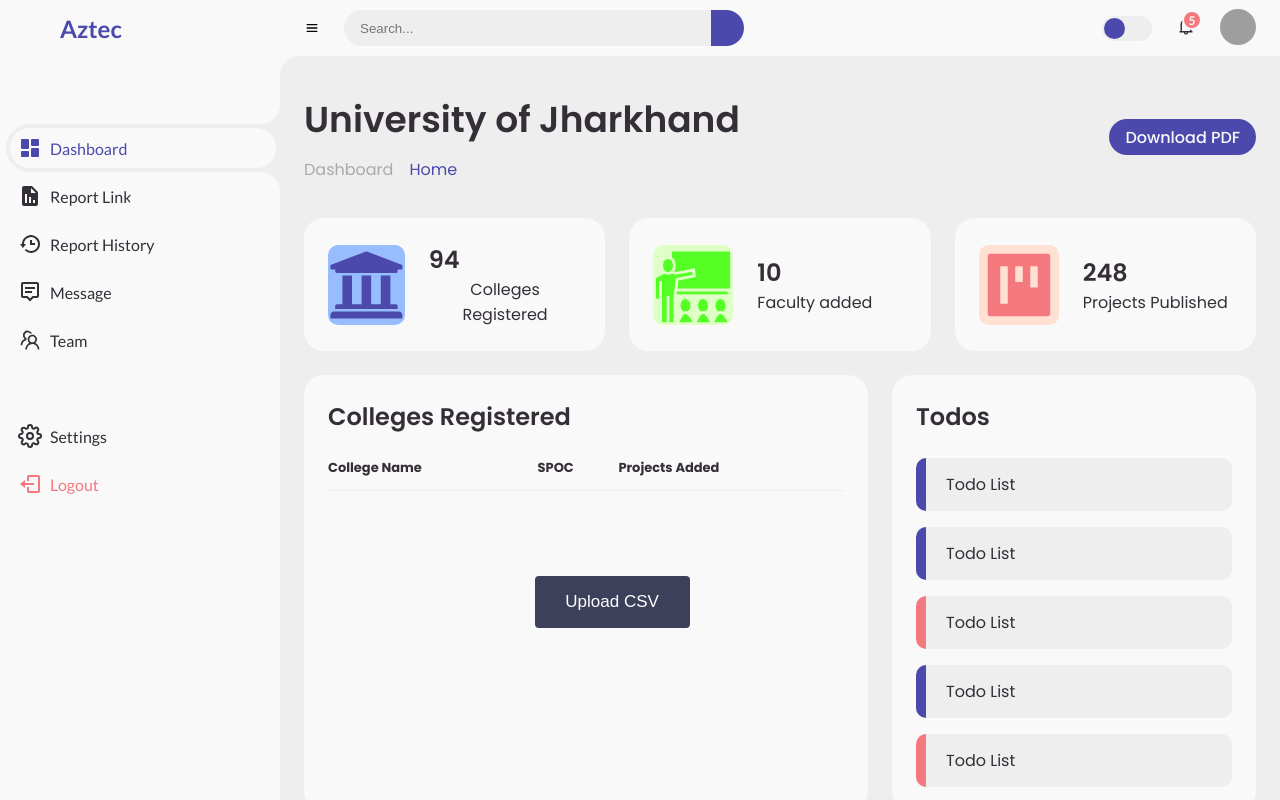
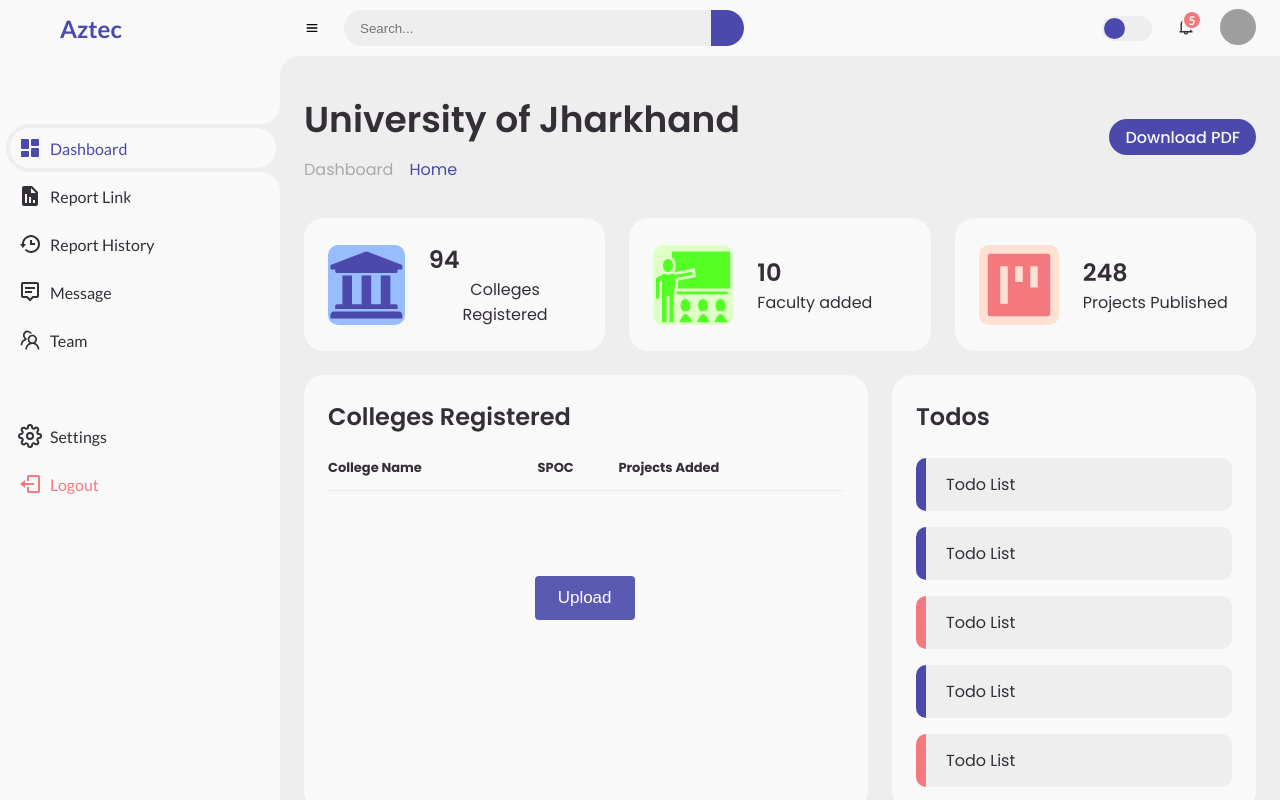
Before and after one commit to Hamzawp/Iira, a React (Vite) app in the folder client/: page / in a window 1280 px wide. Built offline with nearby package versions, Linux system fonts and the light colour scheme; grey boxes are pictures that could not be loaded.

Commit message:
upload csv done

```diff
--- a/client/package.json
+++ b/client/package.json
@@ -12,6 +12,7 @@
   "dependencies": {
     "boxicons": "^2.1.4",
     "react": "^18.2.0",
+    "react-csv-importer": "^0.8.1",
     "react-dom": "^18.2.0",
     "react-dropdown": "^1.11.0",
     "react-icons": "^4.10.1",
--- a/client/src/components/CsvButton/CsvButton.css
+++ b/client/src/components/CsvButton/CsvButton.css
@@ -1,13 +1,14 @@
-.csvbtn {
+.csvBtn {
     display: inline-block;
     border-radius: 4px;
-    background-color: #3d405b;
+    background-color: #4B49AC;
     border: none;
     color: #FFFFFF;
+    opacity: 0.9;
     text-align: center;
     font-size: 17px;
-    padding: 16px;
-    width: 155px;
+    padding: 12px;
+    width: 100px;
     transition: all 0.5s;
     cursor: pointer;
     margin: 5px;
@@ -16,15 +17,19 @@
     top: 45%;
    }
 
-   .csvbtn span {
+   .csvBtn:hover{
+    opacity: 1;
+   }
+
+   .csvBtn span {
     cursor: pointer;
     display: inline-block;
     position: relative;
     transition: 0.5s;
    }
 
-   .csvbtn span:after {
-    content: '»';
+   .csvBtn span:after {
+    content: '⇪';
     position: absolute;
     opacity: 0;
     top: 0;
@@ -32,11 +37,11 @@
     transition: 0.5s;
    }
 
-   .csvbtn:hover span {
+   .csvBtn:hover span {
     padding-right: 15px;
    }
 
-   .csvbtn:hover span:after {
+   .csvBtn:hover span:after {
     opacity: 1;
     right: 0;
    }
--- a/client/src/components/CsvButton/CsvButton.jsx
+++ b/client/src/components/CsvButton/CsvButton.jsx
@@ -1,12 +1,68 @@
-import React from "react";
+import React, { useState } from "react";
 import "./CsvButton.css";
+import { Importer, ImporterField } from "react-csv-importer";
 
-export default function CsvButton() {
+export default function CsvButton(props) {
+  const [isFileselected, setFileselected] = useState(false);
+  const data = [];
+  let {onDataReceived} = props;
+
+  const handleFileUpload = (event) => {
+    setFileselected(!isFileselected);
+    const file = event.target.files[0];
+    if (file) {
+      parseCSV(file);
+    }
+  };
+
+  const parseCSV = (file) => {
+    const reader = new FileReader();
+    reader.onload = (event) => {
+      const text = event.target.result;
+      const rows = text.split("\n").map((row) => row.split(","));
+      // console.log('Parsed Rows:', rows);
+      const headers = rows[0].map((header) => header.trim());
+
+      for (let i = 1; i < rows.length; i++) {
+        const row = rows[i];
+        if (row.length === headers.length) {
+          const obj = {};
+          for (let j = 0; j < headers.length; j++) {
+            obj[headers[j]] = row[j].trim();
+          }
+          data.push(obj);
+          // console.log(data);
+        }
+      }
+      // setCSVData(data);
+      // console.log(csvData)
+    };
+    reader.readAsText(file);
+    // console.log(data);
+    onDataReceived(data);
+  };
+
   return (
     <div>
-      <button className="csvbtn">
-        <span>Upload CSV</span>
-      </button>
+      {/* {isFileselected ? (
+        <p>hi</p>
+      ) : ( */}
+        <>
+          <input
+            type={"file"}
+            id={"file-input"}
+            accept={".csv"}
+            onChange={handleFileUpload}
+            style={{ display: "none" }}
+          />
+          <button
+            className="csvBtn"
+            onClick={() => document.getElementById("file-input").click()}
+          >
+            <span>Upload</span>
+          </button>
+        </>
+      {/* )} */}
     </div>
   );
 }
--- a/client/src/screens/UniversityDashboard/UniversityDashboard.jsx
+++ b/client/src/screens/UniversityDashboard/UniversityDashboard.jsx
@@ -1,11 +1,11 @@
-import React, { useState } from "react";
+import React, { useEffect, useState } from "react";
 import "./UniversityDashboard.css";
 import Sidebar from "../../components/Sidebar/Sidebar";
 import Navbar from "../../components/Navbar/Navbar";
 import { FaUniversity } from "react-icons/fa";
 import { GiTeacher } from "react-icons/gi";
 import { AiFillProject } from "react-icons/ai";
-import CsvBtn from "../../components/CsvButton/CsvButton"
+import CsvBtn from "../../components/CsvButton/CsvButton";
 
 // You can now use these icons in your JSX components.
 
@@ -27,11 +27,25 @@ export default function UniversityDashboard() {
     //   projectsAdded: 78,
     // },
   ]);
+  let [isFileSelected, setisFileSelected] = useState(true);
 
   function handleToggle() {
     console.log("yoo");
     setSdbropen(!isSdbropen);
   }
+
+  function getCsvData(data) {
+    setisFileSelected(!isFileSelected);
+    // console.log(data);
+    // console.log("in getcsvdata funcn");
+    // console.log("this is college list");
+    // console.log(collegeList);
+    setCollegeList(data);
+  }
+  useEffect(() => {
+    // This will log the updated collegeList when it changes
+    console.log(collegeList);
+  }, [collegeList]);
 
   return (
     <div>
@@ -104,21 +118,21 @@ export default function UniversityDashboard() {
                   </tr>
                 </thead>
                 <tbody>
-                  {collegeList.length == 0 ?
-
-                  <CsvBtn />
-                   :
+                  {collegeList.length == 0 && (
+                    <CsvBtn onDataReceived={getCsvData} />
+                  )}
+                  {collegeList.length > 0 &&
                     collegeList.map((college) => {
                       return (
-                      <tr>
+                        <tr key={college.name}>
                           <td className="tddiv">
                             <p>{college.name}</p>
                           </td>
                           <td className="spoctd">{college.spoc}</td>
                           <td>
-                          <span className="status process">
+                            {/* <span className="status process">
                               {college.projectsAdded}
-                          </span>
+                            </span> */}
                           </td>
                         </tr>
                       );
```
Also changed, not shown: 1 other file (tests, documents, lock files or other folders). Lines whose indentation alone changed are shown as unchanged.
